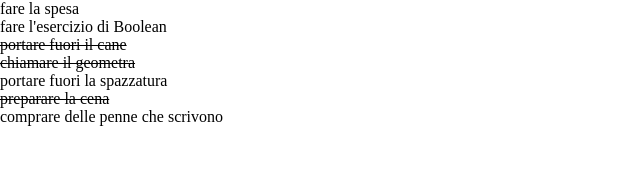
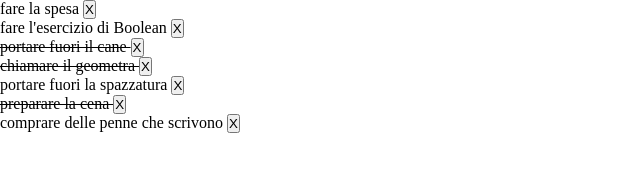
Before and after one commit to alessiavozzo/vue-todolist, a plain HTML site: page index.html in a window 1280 px wide. Shown: the whole page, without its empty margins (0-640 px from the left). Drawn offline with nearby package versions, Linux system fonts and the light colour scheme.

Commit message:
add removeTask function (milestone 2)

```diff
--- a/assets/js/app.js
+++ b/assets/js/app.js
@@ -38,5 +38,12 @@ createApp({
 
 
         }
+    },
+
+    methods:{
+        removeTask(index){
+            console.log("delete", index);
+            this.toDoTasks.splice(index, 1)
+        }
     }
 }).mount('#app')
--- a/index.html
+++ b/index.html
@@ -14,7 +14,10 @@
 
         <!-- list -->
         <ul>
-            <li v-for="task in toDoTasks" v-bind:class="{done: task.done}">{{task.text}}</li>
+            <li v-for="(task,index) in toDoTasks" v-bind:class="{done: task.done}">
+                {{task.text}}
+                <button @click="removeTask(index)">X</button>
+            </li>
         </ul>
 
 
```
